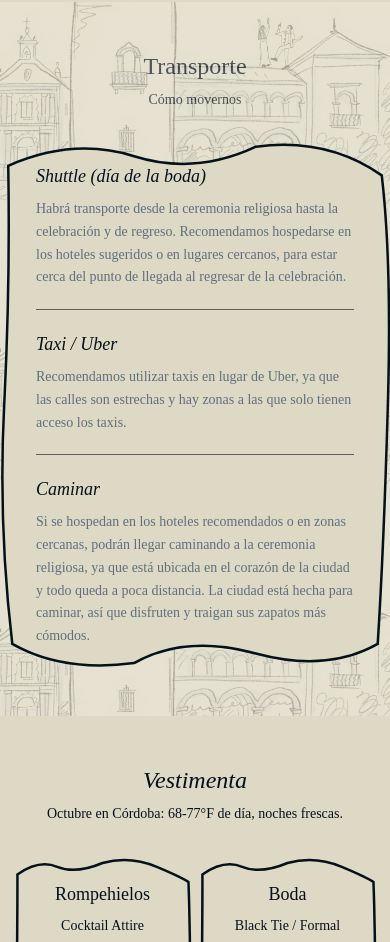
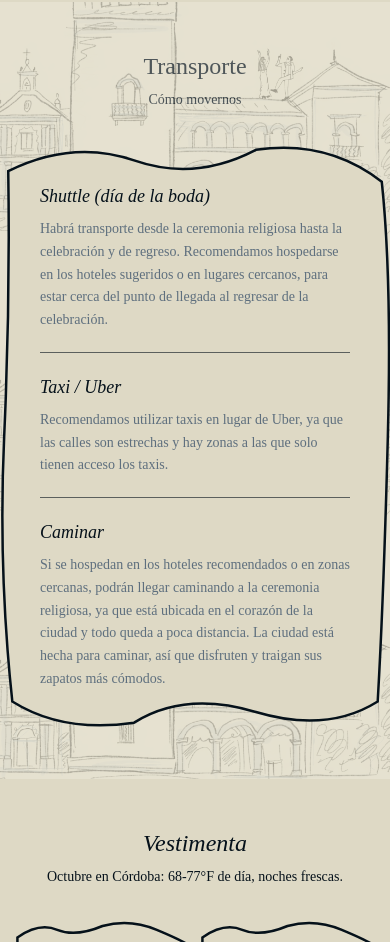
Before and after one commit to jcmgiono/mjcwedding, a React (Create React App) app: page / in a window 390 px wide. Shown: the part 3669-4611 px from the top of the page. Built offline with nearby package versions, Linux system fonts and the light colour scheme; a web font is replaced by a local one.

Commit message:
Updates size of card for Transportation due to mobile view

```diff
--- a/src/App.js
+++ b/src/App.js
@@ -2247,7 +2247,7 @@ export default function Wedding() {
           </p>
 
           <div className="relative">
-            {/* Hand-drawn “paper” blob */}
+            {/* Hand-drawn "paper" blob */}
             <svg
               className="absolute -inset-6 md:-inset-8 w-[calc(100%+48px)] md:w-[calc(100%+64px)] h-[calc(100%+48px)] md:h-[calc(100%+64px)]"
               viewBox="0 0 200 120"
@@ -2267,7 +2267,7 @@ export default function Wedding() {
               />
             </svg>
 
-            <div className="relative z-10 p-5 md:p-8">
+            <div className="relative z-10 pt-10 pb-10 px-6 md:p-8">
               <div className="space-y-5 md:space-y-6">
                 {t.transport.cards.map((c, i) => (
                   <div key={i}>
```
